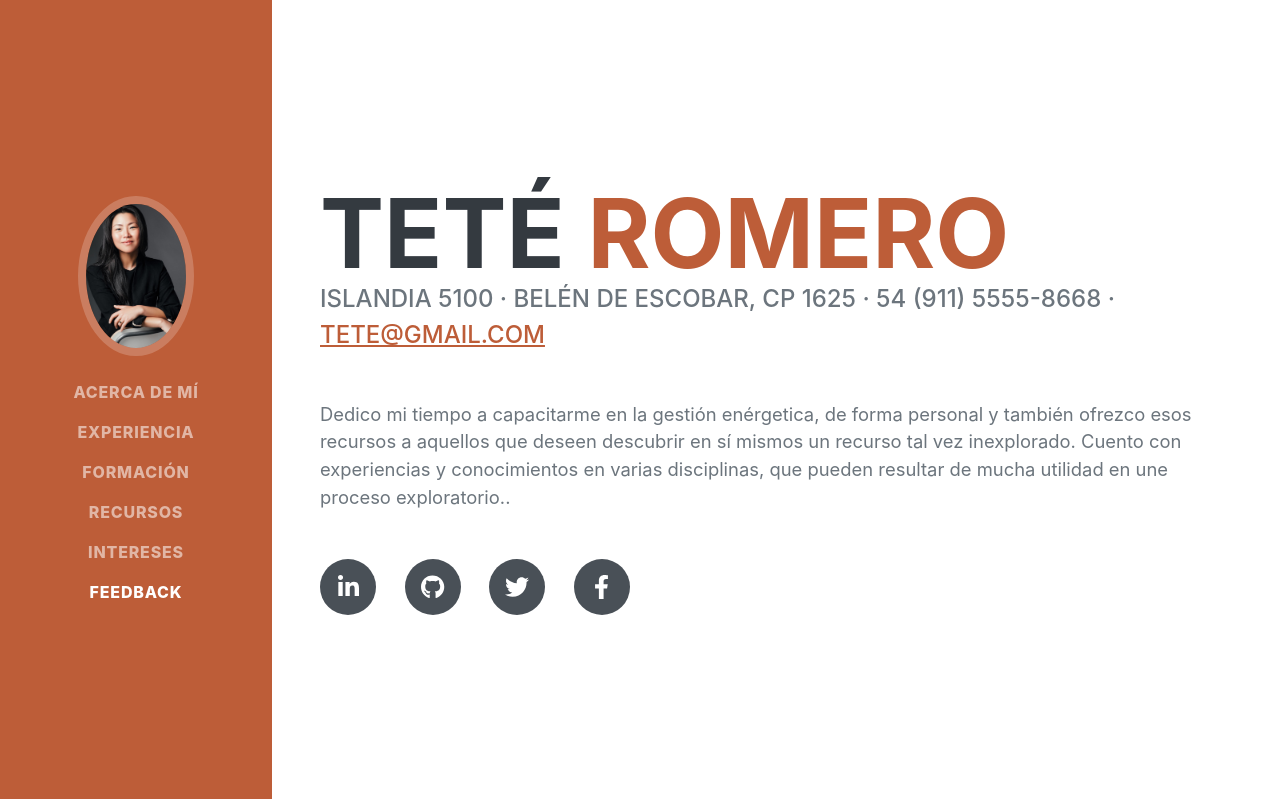
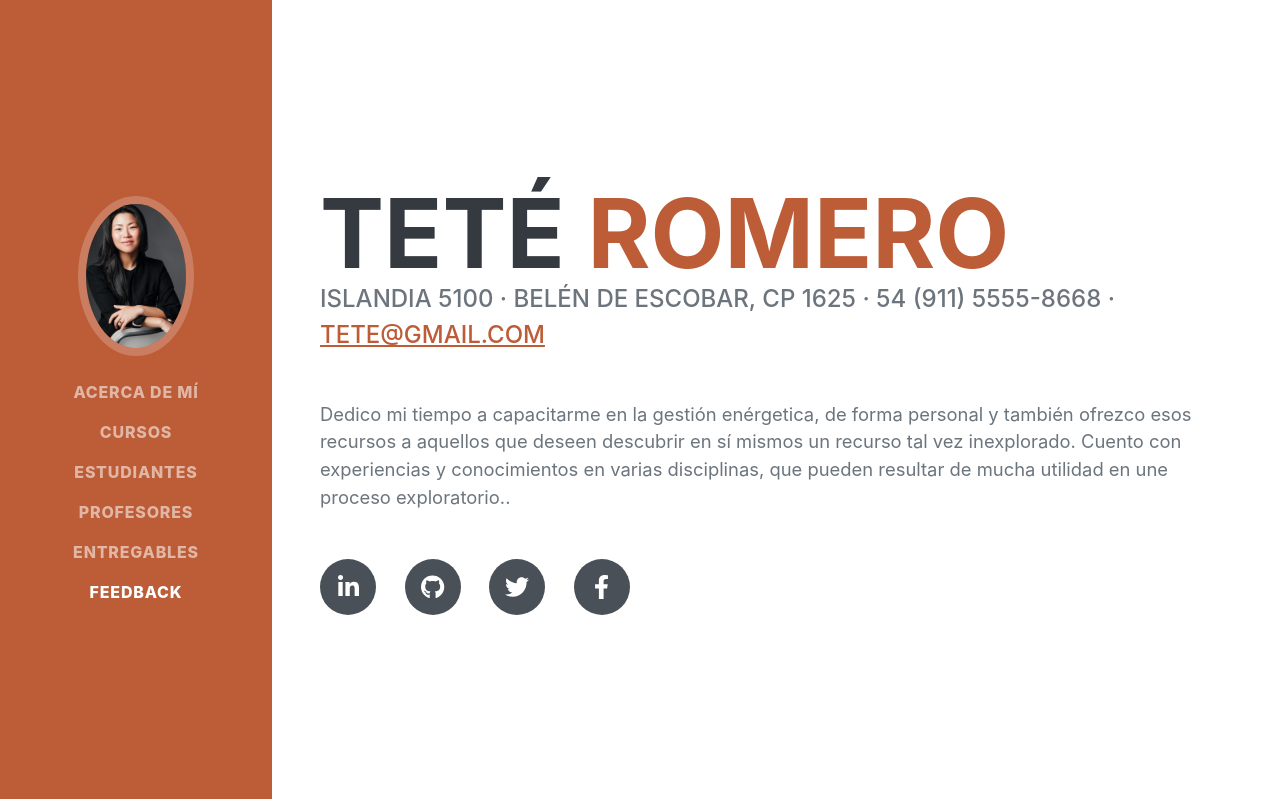
Before and after one commit to fdigrego/comi_57820, a Django app: template entrega3/AppCoder/templates/AppCoder/index.html in a window 1280 px wide. Shown: the top 799 px of the page. Run offline with Django 3.2, Linux system fonts and the light colour scheme; the template is opened without the code that fills it, so the values that code supplies are empty; some libraries are stand-ins or nearby versions; some web fonts are replaced.

Commit message:
upd2 index

```diff
--- a/entrega3/AppCoder/templates/AppCoder/index.html
+++ b/entrega3/AppCoder/templates/AppCoder/index.html
@@ -20,17 +20,17 @@
         <!-- Navigation-->
         <nav class="navbar navbar-expand-lg navbar-dark bg-primary fixed-top" id="sideNav">
             <a class="navbar-brand js-scroll-trigger" href="#page-top">
-                <span class="d-block d-lg-none">Teté Robledo</span>
+                <span class="d-block d-lg-none">Teté Romero</span>
                 <span class="d-none d-lg-block"><img class="img-fluid img-profile rounded-circle mx-auto mb-2" src="{% static 'AppCoder/assets/img/mujer.jpg' %}" alt="..." /></span>
             </a>
             <button class="navbar-toggler" type="button" data-bs-toggle="collapse" data-bs-target="#navbarResponsive" aria-controls="navbarResponsive" aria-expanded="false" aria-label="Toggle navigation"><span class="navbar-toggler-icon"></span></button>
             <div class="collapse navbar-collapse" id="navbarResponsive">
                 <ul class="navbar-nav">
                     <li class="nav-item"><a class="nav-link js-scroll-trigger" href="#about">Acerca de mí</a></li>
-                    <li class="nav-item"><a class="nav-link js-scroll-trigger" href="#experience">Experiencia</a></li>
-                    <li class="nav-item"><a class="nav-link js-scroll-trigger" href="#education">Formación</a></li>
-                    <li class="nav-item"><a class="nav-link js-scroll-trigger" href="#skills">Recursos</a></li>
-                    <li class="nav-item"><a class="nav-link js-scroll-trigger" href="#interests">Intereses</a></li>
+                    <li class="nav-item"><a class="nav-link js-scroll-trigger" href="cursos/">Cursos</a></li>
+                    <li class="nav-item"><a class="nav-link js-scroll-trigger" href="estudiantes">Estudiantes</a></li>
+                    <li class="nav-item"><a class="nav-link js-scroll-trigger" href="profesores/">Profesores</a></li>
+                    <li class="nav-item"><a class="nav-link js-scroll-trigger" href="entregables/">Entregables</a></li>
                     <li class="nav-item"><a class="nav-link js-scroll-trigger" href="#awards">Feedback</a></li>
                 </ul>
             </div>
```
